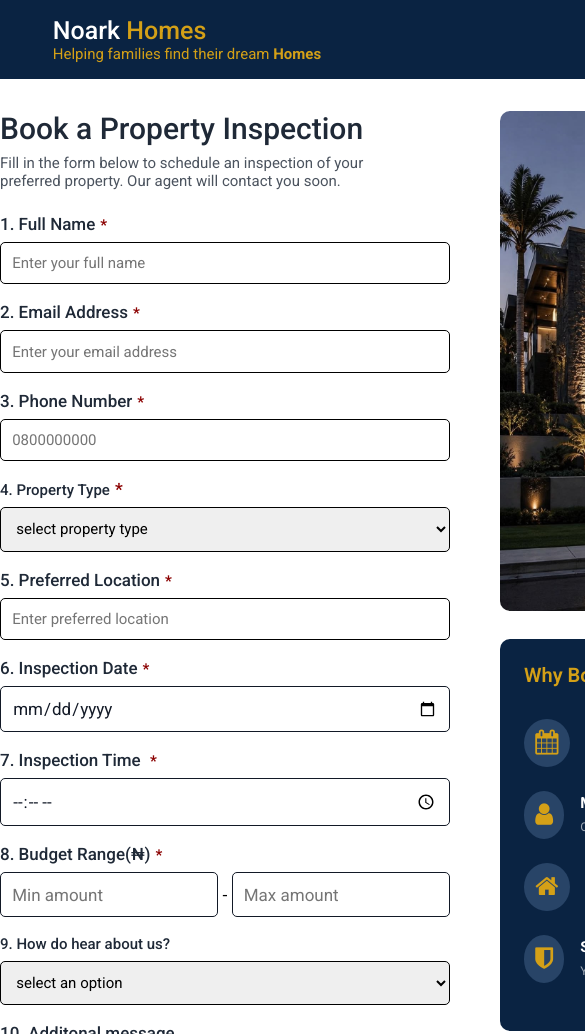
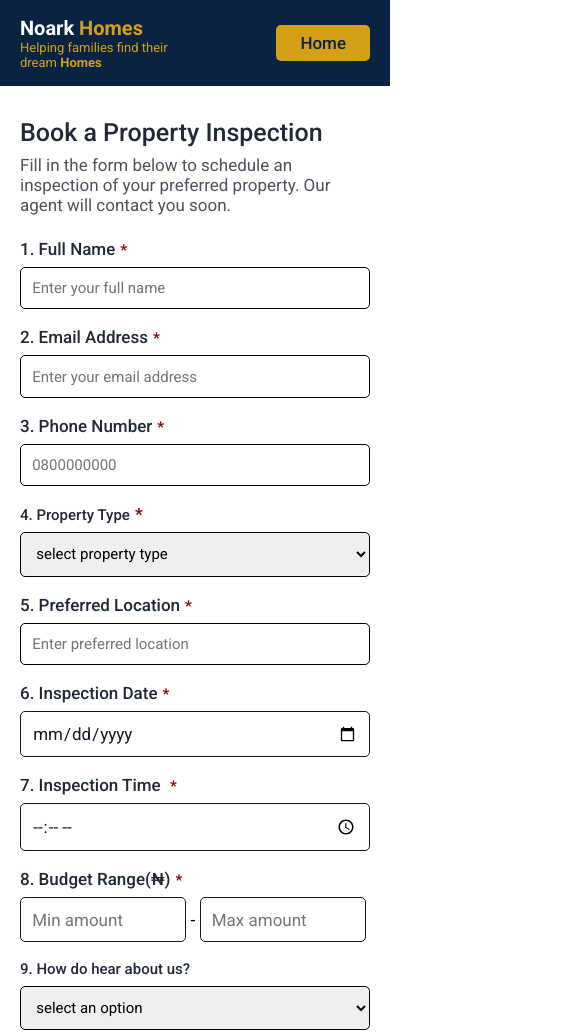
Before and after one commit to Noah275/realEsateWeb, a plain HTML site: page book.html in a window 390 px wide. Shown: the top 1034 px of the page, 585 px wide, since content can reach past the window. Drawn offline with Linux system fonts and the light colour scheme.

Commit message:
Commit booking responsiveness

```diff
--- a/book.html
+++ b/book.html
@@ -10,12 +10,14 @@
 <body>
 
     <nav>
+        <div class="navCon">
         <div class="logo">
        <h1>Noark <span>Homes</span></h1>
         <p>Helping families find their dream <strong>Homes</strong></p>
         </div>
 
         <a href="index.html">home</a>
+        </div>
     </nav>
 
     <div class="bookingWrapper">
--- a/styles.css
+++ b/styles.css
@@ -98,46 +98,46 @@
 @media(min-width:320px) and (max-width:500px){
     .logoBody{
         width: calc(100% - 40px);
+    }
 
-    }
    nav{
     position: absolute;
-        width: 50%;
-        padding: 1rem 0;
+        width: 75%;
+        padding-block: 1.4rem;
         top: 5rem;
         right: 0;
         z-index: 1;
         background-color: #0a0701;
-        opacity: 0.8;border-bottom: 4px solid #fff;
+        opacity: 0.8;
+        border-bottom: 4px solid #fff;
         transform: translatex(100%);
         transition: transform 0.5s cubic-bezier(0.77, 0.2, 0.05, 1);
+        flex-direction: column;
    }
-
    .navWrapper{
     flex-direction: column;
-    gap: .8rem;
+    gap: 0.7rem;
    }
 
    .navCenter{
     flex-direction: column;
-        gap: 0;
+    gap: 0.7rem;
    }
 
       .navCenter > a{
-        font-size: 15px;
-        color: #fff;
-         border-bottom: 1.5px solid ;
-        padding-block: 1rem;
+        color: #ffffff;
+        border-bottom: 1px solid;
+        padding: .4rem;
+        gap: 0;
       }
-
-    .navEnd {
+        .navEnd{
         flex-direction: column;
       }
 
       .hamburger{
         display: block;
         font-size: 2.5rem;
-        opacity: 0.5;
+        opacity: .5;
       }
 
       #toggle:checked + nav{
@@ -149,46 +149,46 @@
 @media(min-width:500px) and (max-width:800px){
      .logoBody{
         width: calc(100% - 40px);
+    }
 
-    }
    nav{
     position: absolute;
-        width: 60%;
-        padding: 1rem 0;
+        width: 75%;
+        padding-block: 1.4rem;
         top: 5rem;
         right: 0;
         z-index: 1;
         background-color: #0a0701;
-        opacity: 0.8;border-bottom: 4px solid #fff;
+        opacity: 0.8;
+        border-bottom: 4px solid #fff;
         transform: translatex(100%);
         transition: transform 0.5s cubic-bezier(0.77, 0.2, 0.05, 1);
+        flex-direction: column;
    }
-
    .navWrapper{
     flex-direction: column;
-    gap: .8rem;
+    gap: 0.7rem;
    }
 
    .navCenter{
     flex-direction: column;
-        gap: 0;
+    gap: 0.7rem;
    }
 
       .navCenter > a{
-        font-size: 15px;
-        color: #fff;
-         border-bottom: 1.5px solid ;
-        padding-block: 1rem;
+        color: #ffffff;
+        border-bottom: 1px solid;
+        padding: .4rem;
+        gap: 0;
       }
-
-    .navEnd {
+        .navEnd{
         flex-direction: column;
       }
 
       .hamburger{
         display: block;
         font-size: 2.5rem;
-        opacity: 0.5;
+        opacity: .5;
       }
 
       #toggle:checked + nav{
@@ -213,7 +213,8 @@
 
 .heroCont{
     height: 100%;
-    padding-top: 13rem ;
+    display: flex;
+    align-items: center;
 }
 
 .heroItems{
@@ -287,7 +288,7 @@
 @media(min-width:320px) and (max-width:500px){
     .heroCont{
         width: calc(100% - 40px);
-        padding-top: 8rem;
+
 
     }
     .heroItems{
@@ -325,7 +326,7 @@
 @media(min-width:500px) and (max-width:800px){
      .heroCont{
         width: calc(100% - 40px);
-        padding-top: 3rem;
+        padding-top: 8rem;
 
     }
     .heroItems{
--- a/styles2.css
+++ b/styles2.css
@@ -5,14 +5,16 @@
     padding: 0;
     box-sizing: border-box;
 }
+nav{
+      background-color: #0a2342;
 
-nav{
+}
+.navCon{
     margin: auto;
     display: flex;
     align-items: center;
     justify-content: space-between;
     width: 1000px;
-    background-color: #0a2342;
     padding: 1rem 3.3rem;
 }
 
@@ -33,9 +35,8 @@ nav{
     font-size: 15px;
 }
 
-nav > a{
+.navCon > a{
     text-transform: capitalize;
-    border: 1px solid;
     background-color: #d4a017;
     color: #0a2342;
     text-decoration: none;
@@ -63,7 +64,6 @@ nav > a{
     font-weight:500 ;
     width: 400px;
     margin-bottom:0.5rem ;
-
 }
 
 .bookingForm > p{
@@ -306,3 +306,68 @@ button{
     font-size: 12px;
     opacity: 0.6;
 }
+/* BOOKING RESPONSIVENESS */
+@media(min-width:320px) and (max-width:500px){
+    .navCon{
+        width: calc(100% - 40px);
+        padding: 1rem 0;
+       gap: 5rem;
+    }
+
+    .logo > h1{
+    font-size: 20px;
+    font-weight: 700;
+}
+
+.logo > h1 > span{
+    color: #d4a017;
+}
+
+.logo > p {
+    font-size: 13px;
+}
+
+.navCon > a{
+    font-size: 17px;
+}
+
+.bookingWrapper{
+    width: calc(100% - 40px);
+}
+
+.bookingForm{
+    width: 100%;
+
+}
+
+.bookingForm > h2{
+    font-size: 25px;
+    font-weight:500 ;
+    width: 100%;
+}
+
+.bookingForm > p{
+    font-family: "Roboto", sans-serif;
+    color: #1f2937;
+    font-size: 17px;
+    font-weight:400 ;
+    opacity: 0.8;
+    width: 100%;
+    margin-bottom: 1.5rem;
+}
+
+.formItems4 > input{
+    width: 47.5%;
+}
+
+button{
+    width: 100%;
+}
+
+.bookingLeft{
+    display: none;
+    gap: 0;
+}
+
+}
+@media(min-width:500px) and (max-width:800px){}
```
Also changed, not shown: index.html (+3 -0 lines). Lines whose indentation alone changed are shown as unchanged.
